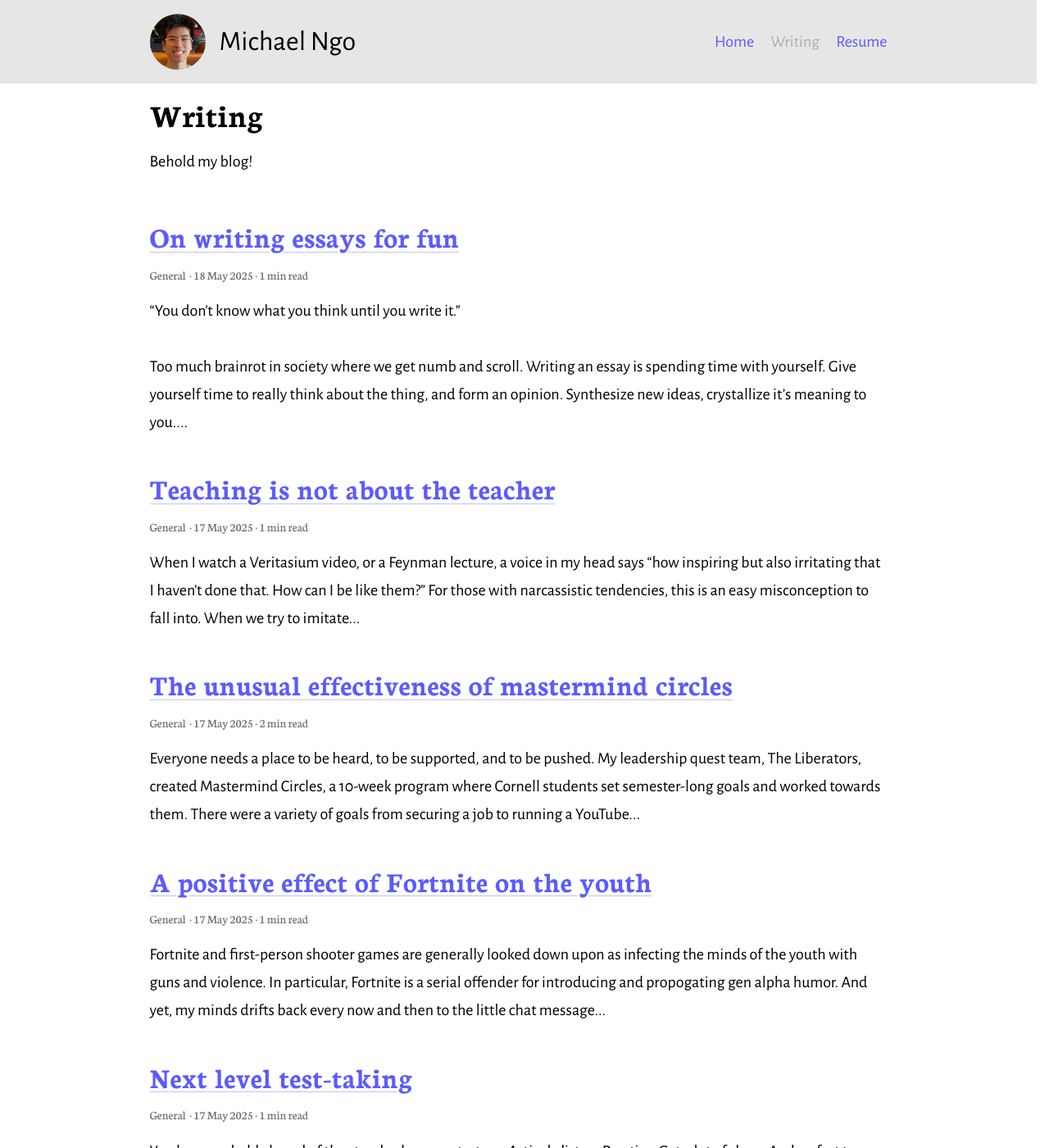
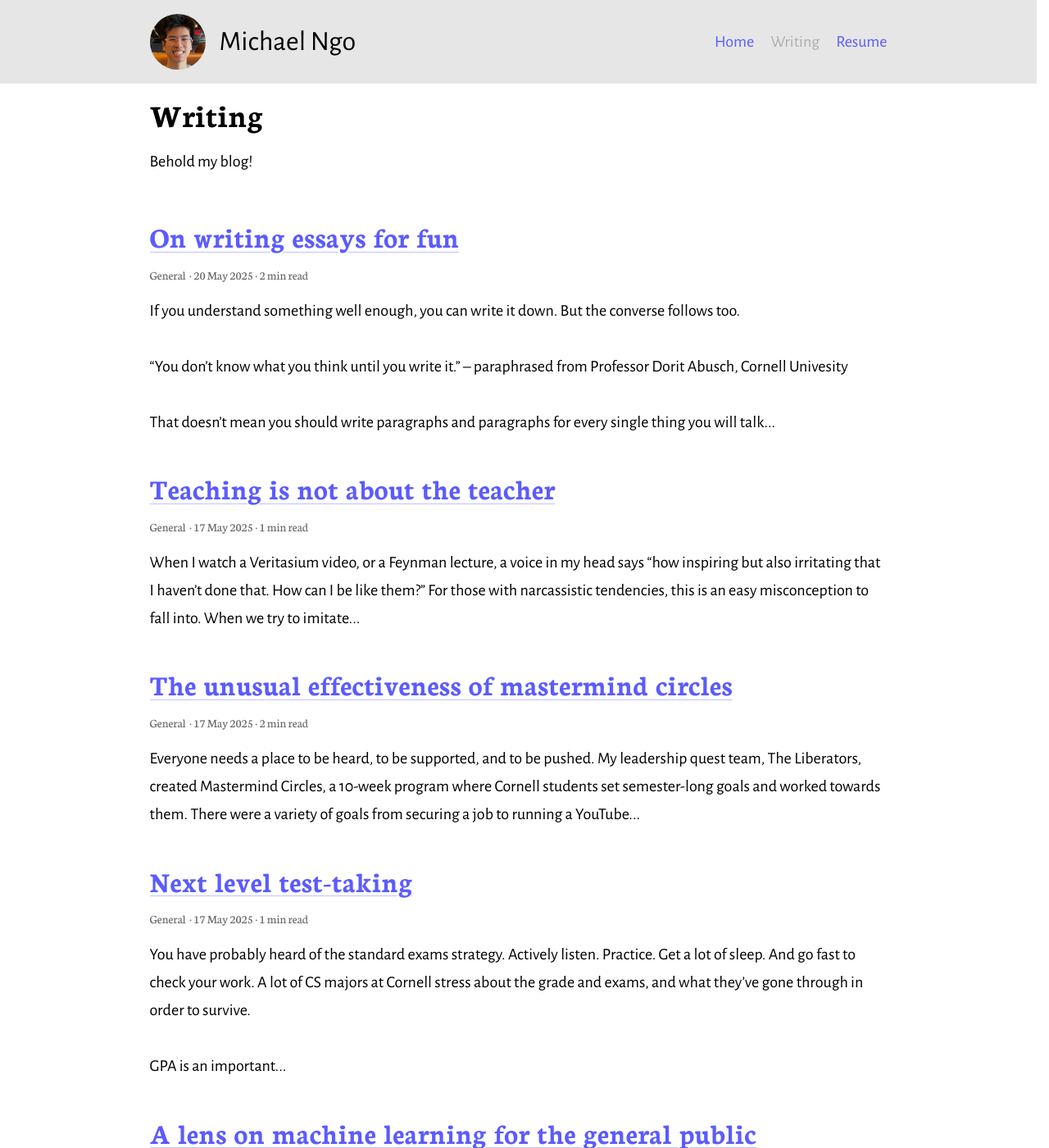
Before and after one commit to Mikonooooo/mikonooooo.github.io, a Jekyll site: the page built from blog.md, in a window 1280 px wide and 1400 px high. Shown: the whole window at 82% size. Built offline with Jekyll 4.4.1, drawn with Linux system fonts in a browser that asks for light colours.

Commit message:
add essay article

```diff
--- a/_posts/2025-05-17-ft.md
+++ /dev/null
@@ -1,20 +0,0 @@
----
-title: A positive effect of Fortnite on the youth
-category: General
----
-
-![Battlebus]({{ site.baseurl }}/assets/images/fortnite/battlebus.jpg)
-
-
-Fortnite and first-person shooter games are generally looked down upon as infecting the minds of the youth with guns and violence. In particular, Fortnite is a serial offender for introducing and propogating gen alpha humor. And yet, my minds drifts back every now and then to the little chat message that appears when you exit the battle bus.
-
-> "Mikono thanked the bus driver."
-
-All 100 players would thank the bus driver. I was never told by anyone else to thank the bus driver, but from that point on, about 7th or 8th grade I started to thank bus drivers when leaving. Even now in college. I wonder if others had the same experience.
-
-Isn't it wonderful how video games can be used for encouraging genuinely good social behavior?
-
-#### Summary
-I learned to thank bus drivers from Fortnite.
-
-_**Acknowledgements:** Thank you, Epic Games._
--- a/_posts/2025-05-18-es.md
+++ /dev/null
@@ -1,31 +0,0 @@
----
-title: On writing essays for fun
-category: General
----
-
-![Person writing an essay.]({{ site.baseurl }}/assets/images/essay/essay.jpg)
-
-> "You don't know what you think until you write it."
-
-Too much brainrot in society where we get numb and scroll.
-Writing an essay is spending time with yourself.
-Give yourself time to really think about the thing, and form an opinion.
-Synthesize new ideas, crystallize it's meaning to you.
-I've done this for a few books and movies so far and they have worked immensely well
-to not only help me remember what happened, but to also appreciate all the beauty and imperfection.
-
-Here's what I've done so far.
-
-The Handmaid and the Carpenter.
-
-Brokeback Mountain.
-
-Beetlejuice, Beetlejuice.
-
-The Virgin Suicides.
-
-#### Summary
-It makes me so happy that I'm doing this. And I hope to read and watch more over the summer.
-
-
-_**Acknowledgements:** Shout out to all the elementary, middle, and high school english teachers! Thank you Professor Dorit Abusch for contributing some of this insight when I took one of her first-year writing seminars._
--- /dev/null
+++ b/_posts/2025-05-20-es.md
@@ -0,0 +1,29 @@
+---
+title: On writing essays for fun
+category: General
+---
+
+![Person writing an essay.]({{ site.baseurl }}/assets/images/essay/essay.jpg)
+
+If you understand something well enough, you can write it down. But the converse follows too.
+
+> "You don't know what you think until you write it." -- paraphrased from Professor Dorit Abusch, Cornell Univesity
+
+That doesn't mean you should write paragraphs and paragraphs for every single thing you will talk about. And don't just write essays to focus on the structure or a grade. Write for yourself and your understanding. And could you explain what your essay to someone else?
+
+Recently, I've write about book and movies. These essays have not only helped me to remember the stories better, but they allow me to enjoy the unique qualities of what I'm experiencing. In a world filled with brain rot and doom scrolling, writing an essay has never been more refreshing! Just take a few minutes after finish a book, movie or video, and write about something.
+
+Also, if you were looking for good movies or TV shows, here's a few recommendations:
+
+**The Handmaid and the Carpenter** by Elizabeth Berg. (Novel, 2006) The meeting, marriange, and tribulations of Joseph and Mary, the parents of Jesus. They are passionately in love, but must deal with difference in values, tradition, and distrust stemming from the immaculate conception. A beautiful story regardless of your religious or political associations.
+
+**Brokeback Mountain** by Annie Proulx. (Novel, 1997) The sexually-prolific affair between two poor, queer men in rural mid-western America who will never acknowledge their love. The language is gritty and vivid but to the point, and conveys all the happiness, melancholy, anger, and regret these characters have. Beware of a few curse words.
+
+**Beetlejuice Beetlejuice** directed by Time Burton. (Movie, 2024) Sequel to _Beetlejuice_, follows the mending of a mother-daughter relationship, and a mother's escape from a manipulative boyfriend. The characters are vibrant, especially Michael Keaton's return as Beetlejuice, and you'll be amazed by the show-stopping final act. A Tim Burton classic, with all practical effects and colorful, gothic, Burton-esque vibes.
+
+**The Virgin Suicides** directed by Sofia Coppola. (Movie, 1999) The ruin of the lives of 5 daughters, resulting in their suicides. Cast from the perspective of a group of lustful voyeurs (young boys) we see ignorance at all levels that prevents anyone from realizing what needs to be done. Beautifully, naturally shot, eriee, unsettling, and deeply disturbing.
+
+#### Summary
+It's so easy to scroll on your phone and become numb to living. Writing an essay is spending time with yourself to savor life and your personal experience. Don't write essays for a grade. Write essays for fun!
+
+_**Acknowledgements:** Shout out to all the elementary, middle, and high school english teachers! Thank you Professor Dorit Abusch for contributing some of this insight when I took one of her first-year writing seminars._
```
Also changed, not shown: index.md (+1 -1 lines).
